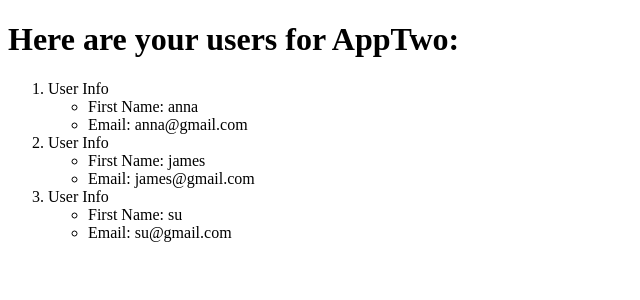
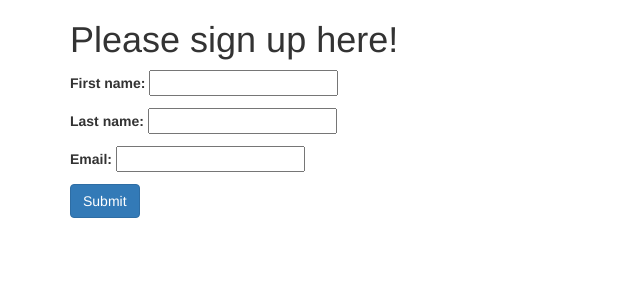
Before and after one commit to Einsicht1/my_project, a Django app: page /users/ in a window 1280 px wide. Shown: the top 300 px of the page, without its empty margins (0-640 px from the left). Run offline with Django 3.2, Linux system fonts and the light colour scheme; data comes from the database, SQL or seed files in the repository; both versions use the stored data as it was after the commit; some libraries are stand-ins or nearby versions.

Commit message:
Django_practice_user_signup

```diff
--- /dev/null
+++ b/proTwo_project/appTwo/forms.py
@@ -0,0 +1,7 @@
+from django import forms
+from appTwo.models import User
+
+class NewUserForm(forms.ModelForm):
+    class Meta():
+        model = User
+        fields = '__all__'
--- a/proTwo_project/appTwo/views.py
+++ b/proTwo_project/appTwo/views.py
@@ -1,6 +1,5 @@
 from django.shortcuts import render
-from appTwo.models import User
-
+from appTwo.forms import NewUserForm
 
 
 
@@ -10,7 +9,15 @@ def index(request):
     return render(request, 'appTwo/index.html')
 
 def users(request):
+    form = NewUserForm()
 
-    user_list = User.objects.order_by('first_name')
-    user_dict = {'users': user_list}
-    return render(request, 'appTwo/users.html', context=user_dict)
+    if request.method == "POST":
+        form = NewUserForm(request.POST)
+
+        if form.is_valid():
+            form.save(commit=True)
+            return index(request)
+        else:
+            print("ERROR FORM INVALID")
+
+    return render(request, 'appTwo/users.html' ,{'form':form})
--- a/proTwo_project/templates/appTwo/users.html
+++ b/proTwo_project/templates/appTwo/users.html
@@ -3,9 +3,17 @@
   <head>
     <meta charset="utf-8">
     <title>Users</title>
+    <link rel="stylesheet" href="https://maxcdn.bootstrapcdn.com/bootstrap/3.3.2/css/bootstrap.min.css">
   </head>
   <body>
-    <h1>Here are your users for AppTwo:</h1>
+    <div class="container">
+      <h1>Please sign up here!</h1>
+      <form method="POST">
+        {{ form.as_p }}
+        {% csrf_token %}
+        <input type="submit" class='btn btn-primary' value="Submit">
+      </form>
+    </div>
     {% if users %}
 
 
```
Also changed, not shown: proTwo_project/templates/appTwo/index.html (+8 -2 lines), proTwo_project/db.sqlite3.
